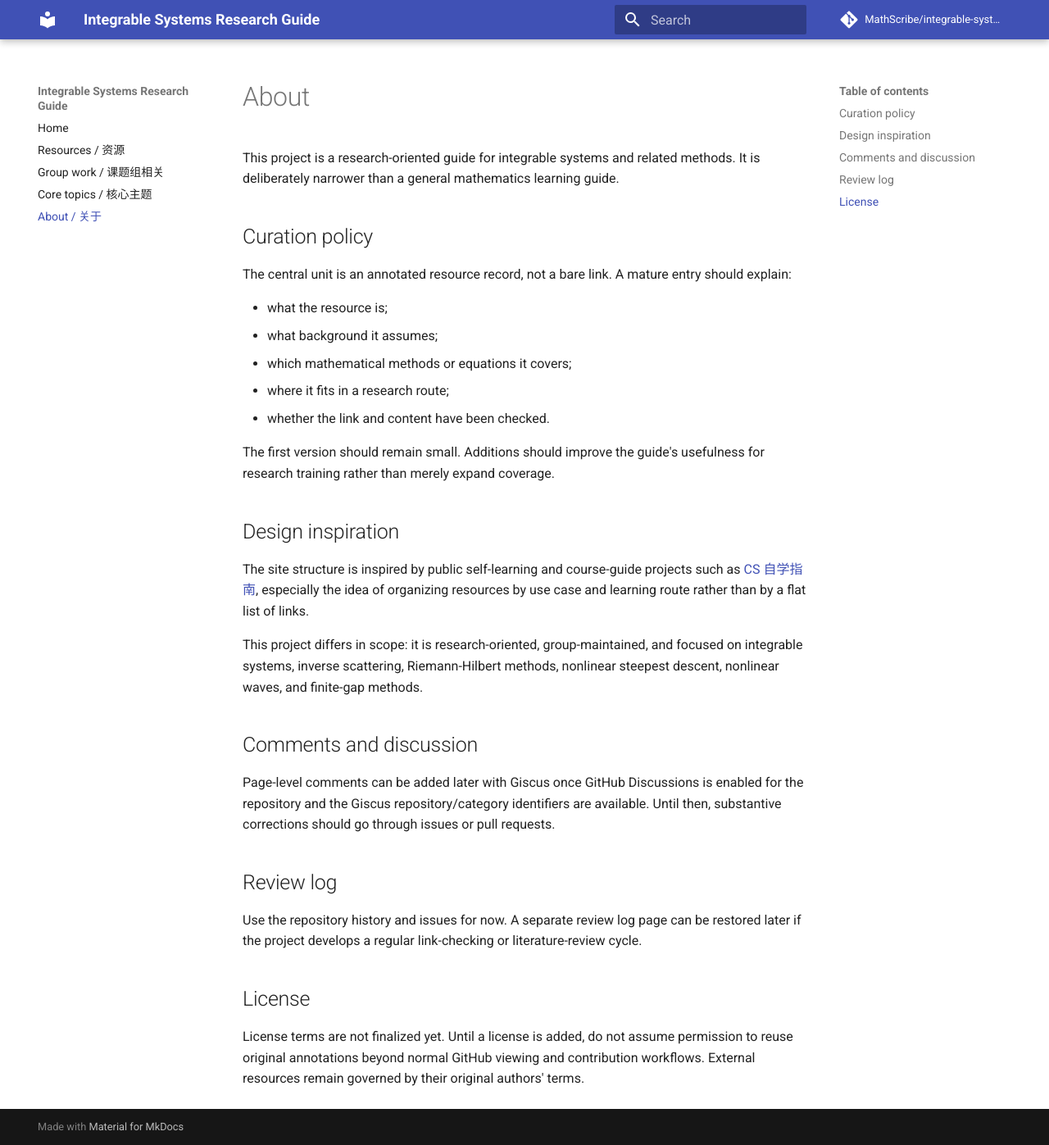
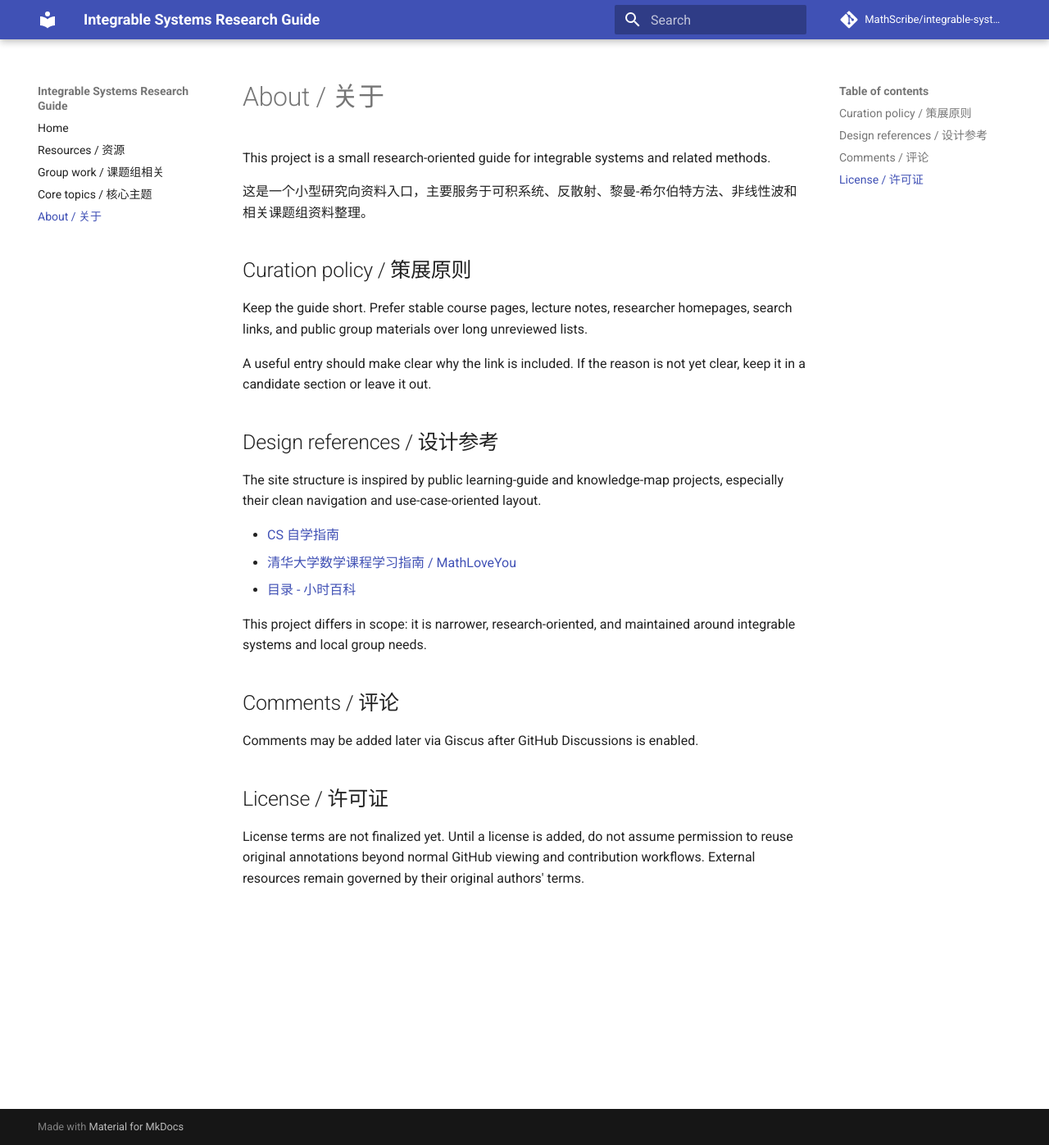
Before and after one commit to MathScribe/integrable-systems-guide, an MkDocs documentation site: the page built from docs/about.md, in a window 1280 px wide and 1397 px high. Shown: the whole window at 82% size. Built offline with MkDocs 1.6.1 and Material for MkDocs 9.7.7, drawn with Linux system fonts in a browser that asks for light colours; comment, search, counter and statistics services are not loaded.

Commit message:
Update about page with selected design references

```diff
--- a/docs/about.md
+++ b/docs/about.md
@@ -1,33 +1,29 @@
-# About
+# About / 关于
 
-This project is a research-oriented guide for integrable systems and related methods. It is deliberately narrower than a general mathematics learning guide.
+This project is a small research-oriented guide for integrable systems and related methods.
 
-## Curation policy
+这是一个小型研究向资料入口，主要服务于可积系统、反散射、黎曼-希尔伯特方法、非线性波和相关课题组资料整理。
 
-The central unit is an annotated resource record, not a bare link. A mature entry should explain:
+## Curation policy / 策展原则
 
-- what the resource is;
-- what background it assumes;
-- which mathematical methods or equations it covers;
-- where it fits in a research route;
-- whether the link and content have been checked.
+Keep the guide short. Prefer stable course pages, lecture notes, researcher homepages, search links, and public group materials over long unreviewed lists.
 
-The first version should remain small. Additions should improve the guide's usefulness for research training rather than merely expand coverage.
+A useful entry should make clear why the link is included. If the reason is not yet clear, keep it in a candidate section or leave it out.
 
-## Design inspiration
+## Design references / 设计参考
 
-The site structure is inspired by public self-learning and course-guide projects such as [CS 自学指南](https://csdiy.wiki/), especially the idea of organizing resources by use case and learning route rather than by a flat list of links.
+The site structure is inspired by public learning-guide and knowledge-map projects, especially their clean navigation and use-case-oriented layout.
 
-This project differs in scope: it is research-oriented, group-maintained, and focused on integrable systems, inverse scattering, Riemann-Hilbert methods, nonlinear steepest descent, nonlinear waves, and finite-gap methods.
+- [CS 自学指南](https://csdiy.wiki/)
+- [清华大学数学课程学习指南 / MathLoveYou](https://mathloveyou.github.io/)
+- [目录 - 小时百科](https://wuli.wiki/online/index.html)
 
-## Comments and discussion
+This project differs in scope: it is narrower, research-oriented, and maintained around integrable systems and local group needs.
 
-Page-level comments can be added later with Giscus once GitHub Discussions is enabled for the repository and the Giscus repository/category identifiers are available. Until then, substantive corrections should go through issues or pull requests.
+## Comments / 评论
 
-## Review log
+Comments may be added later via Giscus after GitHub Discussions is enabled.
 
-Use the repository history and issues for now. A separate review log page can be restored later if the project develops a regular link-checking or literature-review cycle.
-
-## License
+## License / 许可证
 
 License terms are not finalized yet. Until a license is added, do not assume permission to reuse original annotations beyond normal GitHub viewing and contribution workflows. External resources remain governed by their original authors' terms.
```
